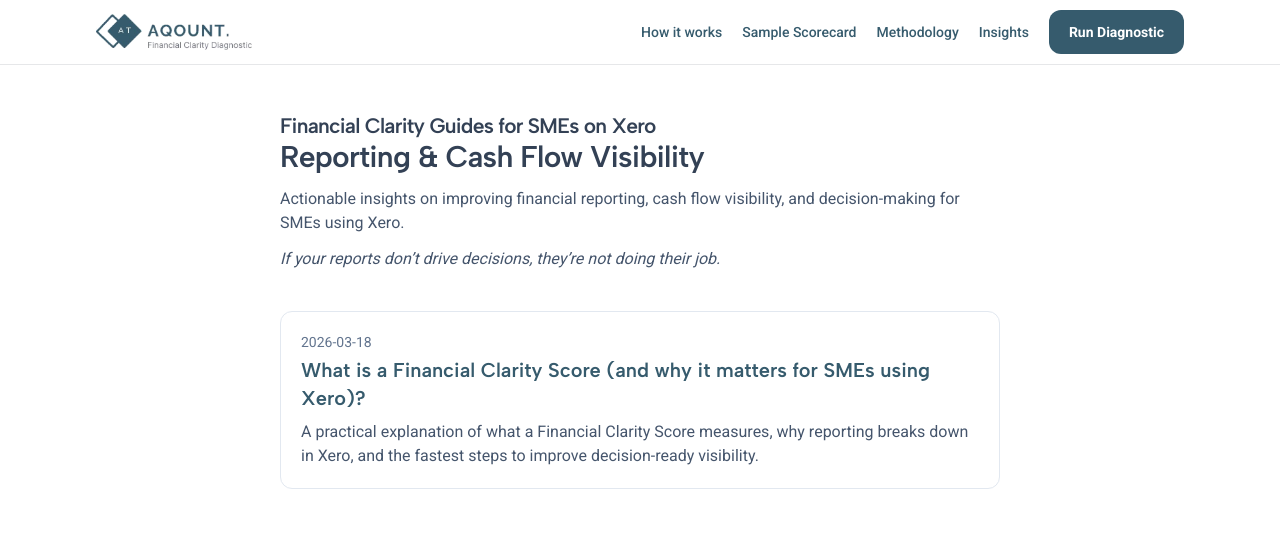
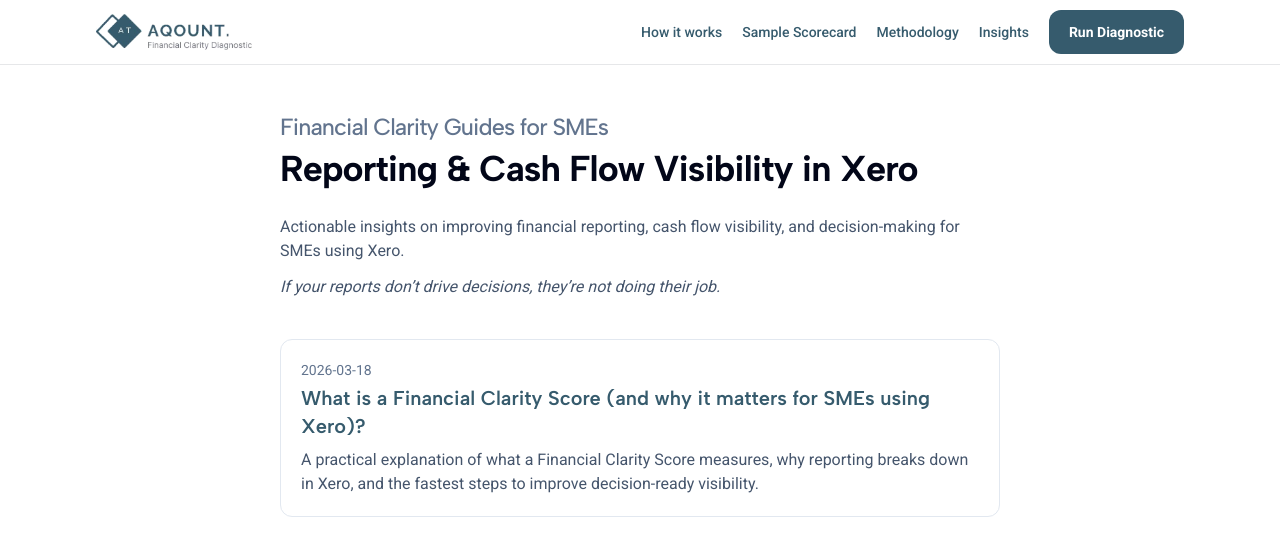
Before and after one commit to noemisasum/xero-financial-clarity, a Next.js app: page /insights in a window 1280 px wide. Shown: the top 556 px of the page. Built offline with nearby package versions, Linux system fonts and the light colour scheme.

Commit message:
Refine Insights header hierarchy (eyebrow + primary H1)

```diff
--- a/src/app/insights/page.tsx
+++ b/src/app/insights/page.tsx
@@ -4,7 +4,7 @@ import { listInsightPosts } from "@/lib/insights";
 
 export const metadata = {
   title:
-    "Financial Clarity Guides for SMEs on Xero — Reporting & Cash Flow Visibility",
+    "Financial Clarity Guides for SMEs — Reporting & Cash Flow Visibility in Xero",
   description:
     "Actionable insights on improving financial reporting, cash flow visibility, and decision-making for SMEs using Xero.",
 };
@@ -16,14 +16,16 @@ export default function InsightsIndexPage() {
     <>
       <TopNav />
       <main className="mx-auto max-w-3xl px-6 py-12">
-        <h1 className="text-3xl font-semibold tracking-tight">
-          <span className="block text-[0.7em] leading-tight">
-            Financial Clarity Guides for SMEs on Xero
+        <h1 className="text-4xl font-bold tracking-tight text-slate-950">
+          <span className="block text-[0.65em] font-medium leading-tight text-slate-500">
+            Financial Clarity Guides for SMEs
           </span>
-          <span className="block">Reporting &amp; Cash Flow Visibility</span>
+          <span className="mt-1 block leading-tight">
+            Reporting &amp; Cash Flow Visibility in Xero
+          </span>
         </h1>
 
-        <p className="mt-3 text-slate-600">
+        <p className="mt-6 text-slate-600">
           Actionable insights on improving financial reporting, cash flow visibility, and
           decision-making for SMEs using Xero.
         </p>
```
Lines whose indentation alone changed are shown as unchanged.
